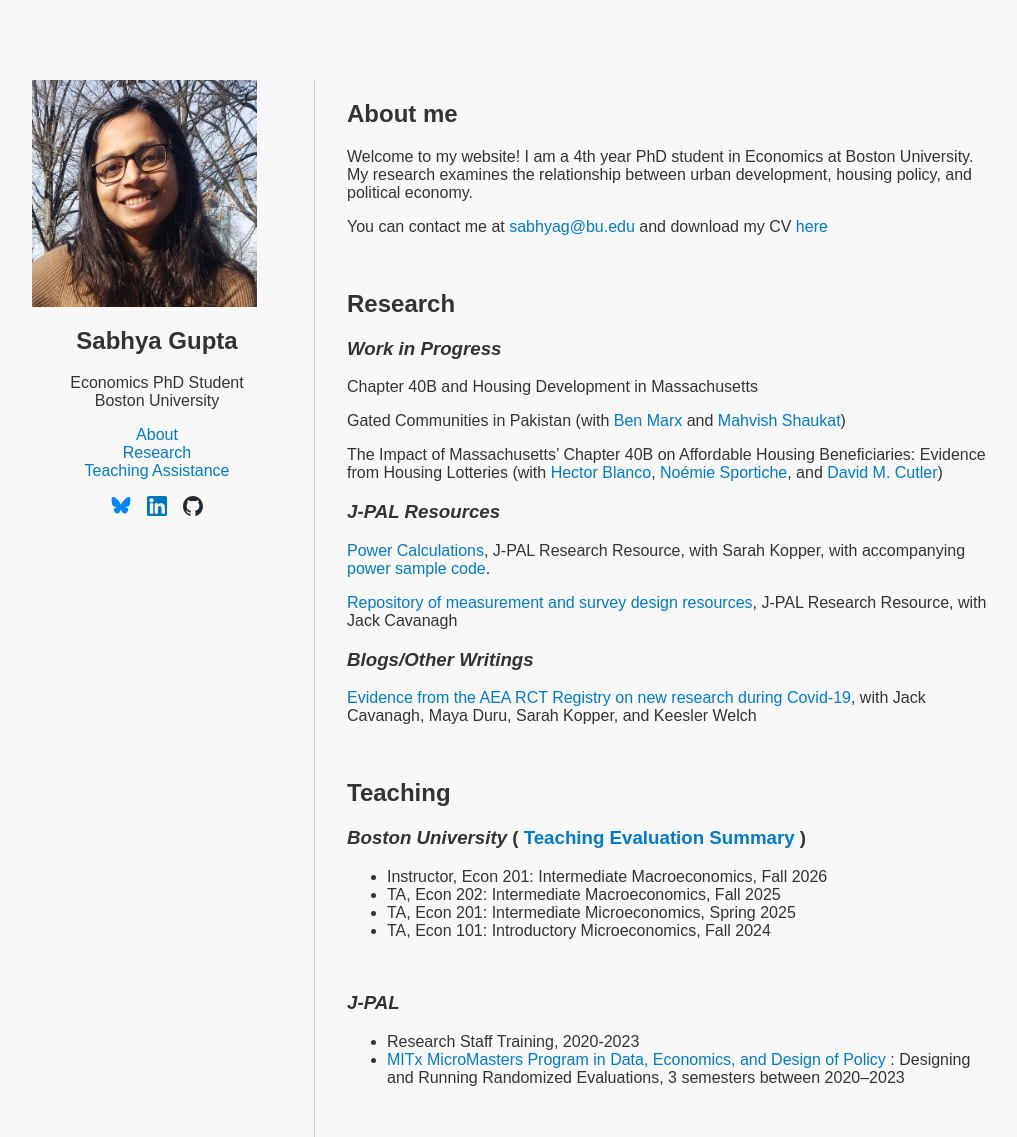
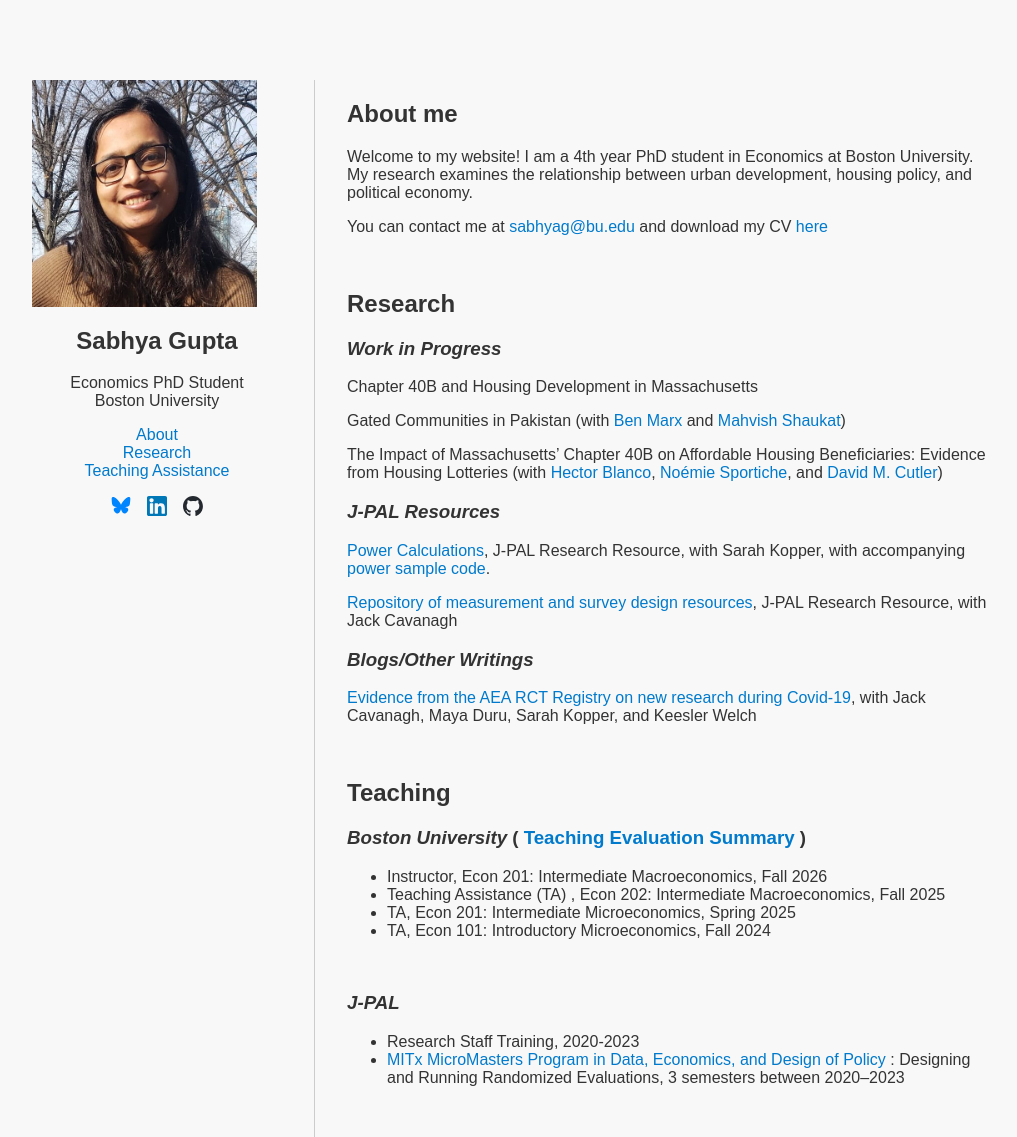
Before and after one commit to sabhya-gupta/sabhya-gupta.github.io, a Jekyll site: the page built from index.md, in a window 1280 px wide. Shown: the whole page, without its empty margins (128-1145 px from the left). Built offline with Jekyll 4.4.1, drawn with Linux system fonts in a browser that asks for light colours.

Commit message:
Update TA title for Econ 202 course

```diff
--- a/_includes/teaching.md
+++ b/_includes/teaching.md
@@ -3,7 +3,7 @@
 <h3><em>Boston University  </em> (<a href="/files/teaching_evaluation_summary.pdf" target="_blank"> Teaching Evaluation Summary </a>) </h3>
 <ul>
    <li> Instructor, Econ 201: Intermediate Macroeconomics, Fall 2026 </li>
-    <li>TA, Econ 202: Intermediate Macroeconomics, Fall 2025 </li>
+    <li>Teaching Assistance (TA) , Econ 202: Intermediate Macroeconomics, Fall 2025 </li>
     <li> TA, Econ 201: Intermediate Microeconomics, Spring 2025 </li>
       <li>TA, Econ 101: Introductory Microeconomics, Fall 2024</li>
   </ul>
```
